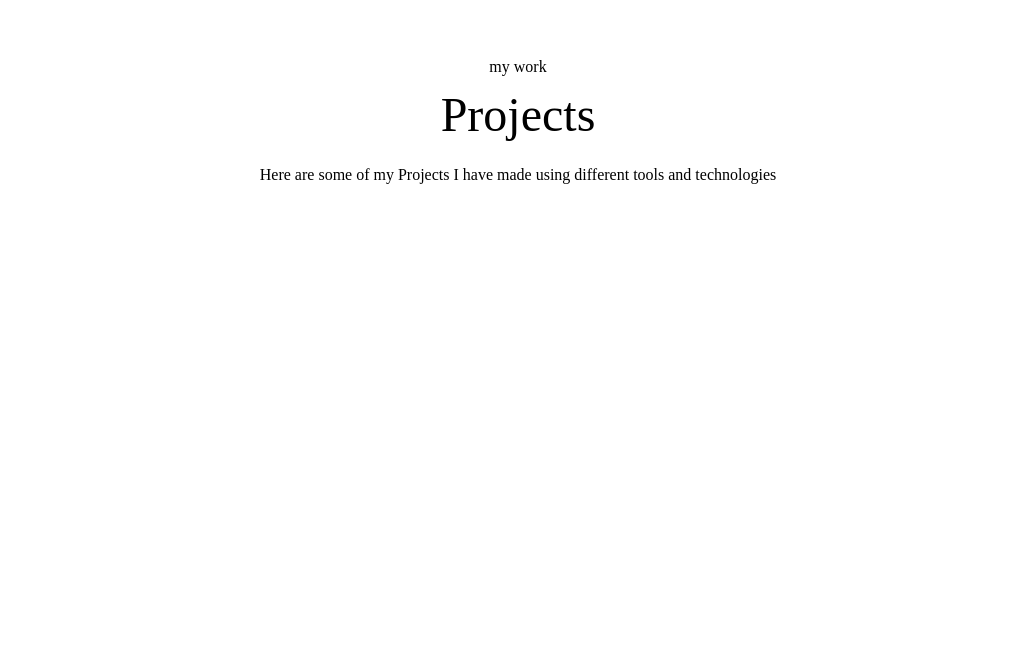
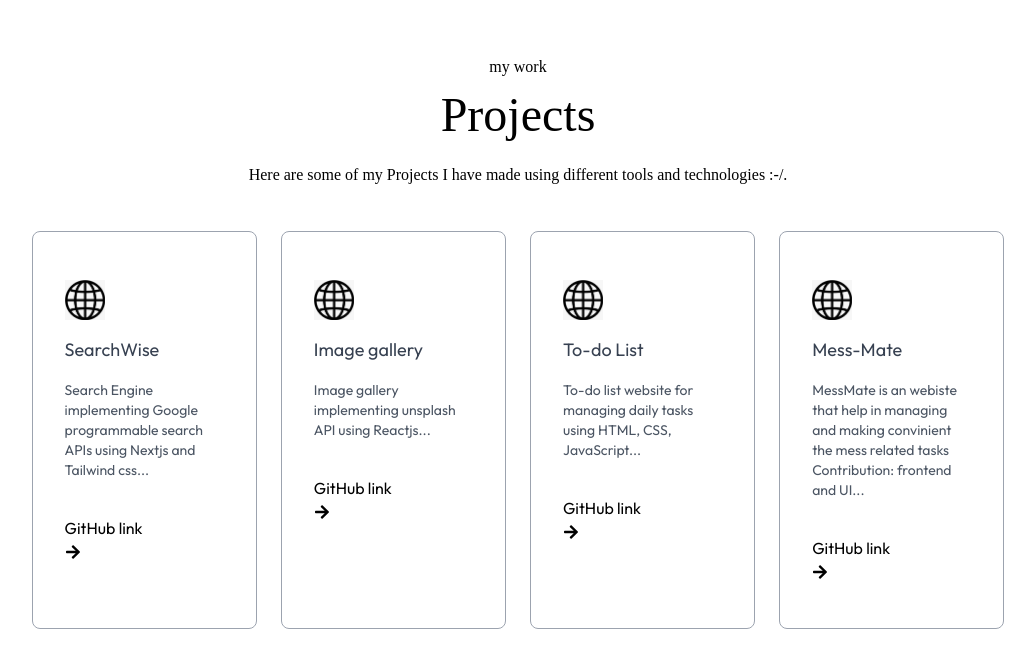
Before and after one commit to Saniya-Ahmad/portfolio, a Next.js app: page / in a window 1280 px wide. Shown: the part 1469-2136 px from the top of the page, without its empty margins (122-1157 px from the left). Before the commit the page ends 1700 px from the top, so only its background shows below. Built offline with nearby package versions, Linux system fonts and the light colour scheme; a web font is replaced by a local one.

Commit message:
projects section added

```diff
--- a/assets/assets.js
+++ b/assets/assets.js
@@ -100,10 +100,11 @@ export const workData = [
 ]
 
 export const serviceData = [
-    { icon: assets.web_icon, title: 'Web design', description: 'Web development is the process of building, programming...', link: '' },
-    { icon: assets.mobile_icon, title: 'Mobile app', description: 'Mobile app development involves creating software for mobile devices...', link: '' },
-    { icon: assets.ui_icon, title: 'UI/UX design', description: 'UI/UX design focuses on creating a seamless user experience...', link: '' },
-    { icon: assets.graphics_icon, title: 'Graphics design', description: 'Creative design solutions to enhance visual communication...', link: '' },
+    { icon: assets.web_icon, title: 'SearchWise', description: 'Search Engine implementing Google programmable search APIs using Nextjs and Tailwind css... ', link: 'https://github.com/Saniya-Ahmad/SearchWise' },
+    { icon: assets.web_icon, title: 'Image gallery', description: 'Image gallery implementing unsplash API using Reactjs...', link: 'https://github.com/Saniya-Ahmad/imageGallery' },
+    { icon: assets.web_icon, title:  'To-do List', description: 'To-do list website for managing daily tasks using HTML, CSS, JavaScript...', link: 'https://github.com/Saniya-Ahmad/todolist' },
+    { icon: assets.web_icon, title:  'Mess-Mate', description: 'MessMate is an webiste that help in managing and making convinient the mess related tasks Contribution: frontend and UI...', link: 'https://github.com/Saniya-Ahmad/Mess-Mate' }
+
 ]
 
 export const infoList = [
--- a/components/Mywork.jsx
+++ b/components/Mywork.jsx
@@ -1,5 +1,8 @@
 import React from 'react'
-
+import { assets } from '@/assets/assets'
+import { serviceData } from '@/assets/assets'
+import Image from 'next/image'
+import { FaArrowRight } from "react-icons/fa";
 function Mywork() {
   return (
     <div id="work"className='w-full px-[12%] py-10 scroll-mt-20'>
@@ -7,8 +10,23 @@ function Mywork() {
       <h2 className='text-center text-5xl font-Ovo'> Projects </h2>
 
       <p className='text-center max-w-2xl mx-auto mt-5 font-Ovo'>Here are some of my Projects
-        I have made using different tools and technologies
+        I have made using different tools and technologies :-/.
       </p>
+      <div className='grid grid-cols-auto gap-6 my-10'>
+        {serviceData.map(({icon,title, description, link},index)=>(
+            <div key={index}
+            className='border border-gray-400 rounded-lg px-8 py-12
+            cursor-pointer hover:bg-lightHover hover:-translate-y-1 duration-500'>
+                <Image src={icon} alt='' className='w-10'/>
+                <h3 className='text-lg my-4 text-gray-700'>{title}</h3>
+                <p className='text-sm text-gray-600 leading-5'>{description}</p>
+                <br></br>
+                <a href={link}>GitHub link <FaArrowRight /></a>
+
+            </div>
+        ))}
+
+      </div>
     </div>
   )
 }
--- a/tailwind.config.js
+++ b/tailwind.config.js
@@ -15,6 +15,9 @@ module.exports = {
       fontFamily:{
         Outfit:["Outfit","sans-serif"],
         Ovo:["Ovo","serif"]
+      },
+      gridTemplateColumns:{
+        'auto':'repeat(auto-fit,minmax(200px,1fr))'
       }
    },
   },
```
Also changed, not shown: assets/web-icon.png.
